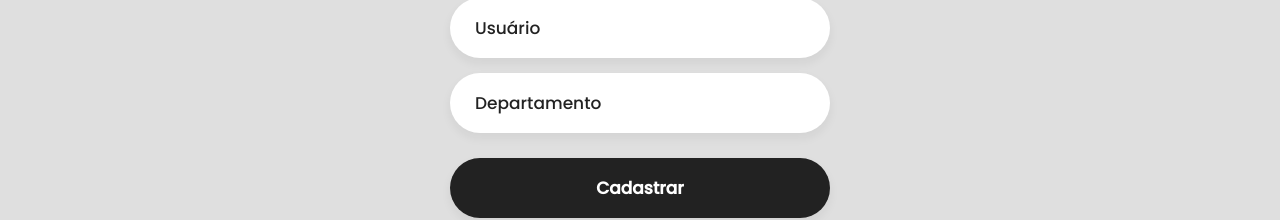
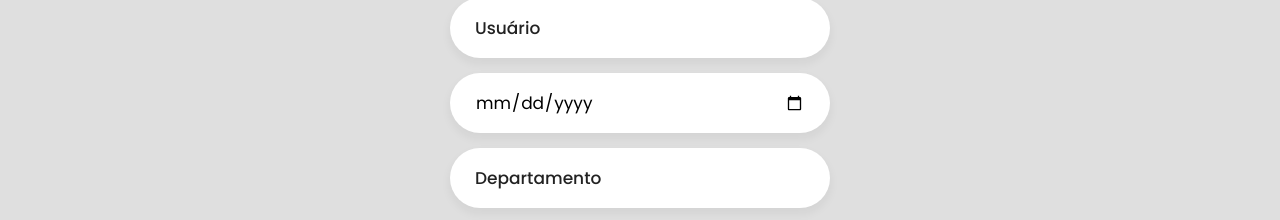
Before and after one commit to KeyssonG/api-portal-multithread, a React (Vite) app: page /cadastrar in a window 1280 px wide. Shown: the part 372-592 px from the top of the page. Built offline with nearby package versions, Linux system fonts and the light colour scheme.

Commit message:
Adicionado o elemento data de nascimento ao form de cadastro de funcionário

```diff
--- a/src/components/CadastroFuncionarioForm.tsx
+++ b/src/components/CadastroFuncionarioForm.tsx
@@ -6,6 +6,7 @@ interface Props {
   nome: string;
   email: string;
   cpf: string;
+  dataNascimento: string;
   username: string;
   departamento: string;
   error: string;
@@ -14,6 +15,7 @@ interface Props {
   onNomeChange: (e: React.ChangeEvent<HTMLInputElement>) => void;
   onEmailChange: (e: React.ChangeEvent<HTMLInputElement>) => void;
   onCpfChange: (value: string) => void;
+  onDataNascimentoChange: (e: React.ChangeEvent<HTMLInputElement>) => void;
   onUsernameChange: (e: React.ChangeEvent<HTMLInputElement>) => void;
   onDepartamentoChange: (e: React.ChangeEvent<HTMLInputElement>) => void;
   onSubmit: (e: React.FormEvent) => void;
@@ -23,6 +25,7 @@ export const CadastroFuncionarioForm: React.FC<Props> = ({
   nome,
   email,
   cpf,
+  dataNascimento,
   username,
   departamento,
   error,
@@ -31,6 +34,7 @@ export const CadastroFuncionarioForm: React.FC<Props> = ({
   onNomeChange,
   onEmailChange,
   onCpfChange,
+  onDataNascimentoChange,
   onUsernameChange,
   onDepartamentoChange,
   onSubmit,
@@ -66,6 +70,13 @@ export const CadastroFuncionarioForm: React.FC<Props> = ({
       required
     />
     <input
+      type="date"
+      placeholder="Data de nascimento"
+      value={dataNascimento}
+      onChange={onDataNascimentoChange}
+      required
+    />
+    <input
       type="text"
       placeholder="Departamento"
       value={departamento}
--- a/src/pages/cadastroFuncionario.tsx
+++ b/src/pages/cadastroFuncionario.tsx
@@ -20,6 +20,7 @@ const CadastroFuncionario: React.FC = () => {
           nome={formState.nome}
           email={formState.email}
           cpf={formState.cpf}
+          dataNascimento={formState.dataNascimento}
           username={formState.username}
           departamento={formState.departamento}
           error={apiState.error}
@@ -28,6 +29,7 @@ const CadastroFuncionario: React.FC = () => {
           onNomeChange={e => formActions.setNome(e.target.value)}
           onEmailChange={e => formActions.setEmail(e.target.value)}
           onCpfChange={formActions.setCpf}
+          onDataNascimentoChange={e => formActions.setDataNascimento(e.target.value)}
           onUsernameChange={e => formActions.setUsername(e.target.value)}
           onDepartamentoChange={e => formActions.setDepartamento(e.target.value)}
           onSubmit={handleSubmit}
```
